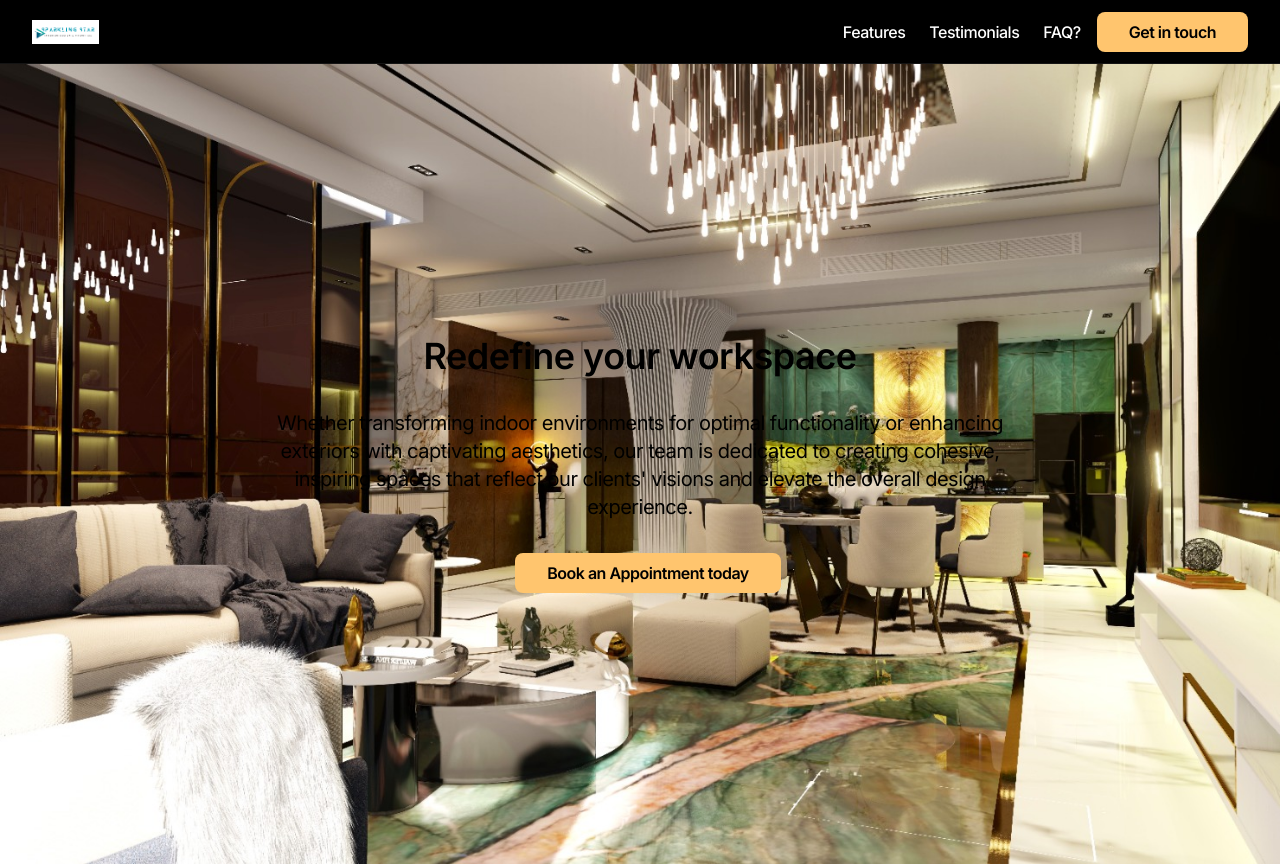
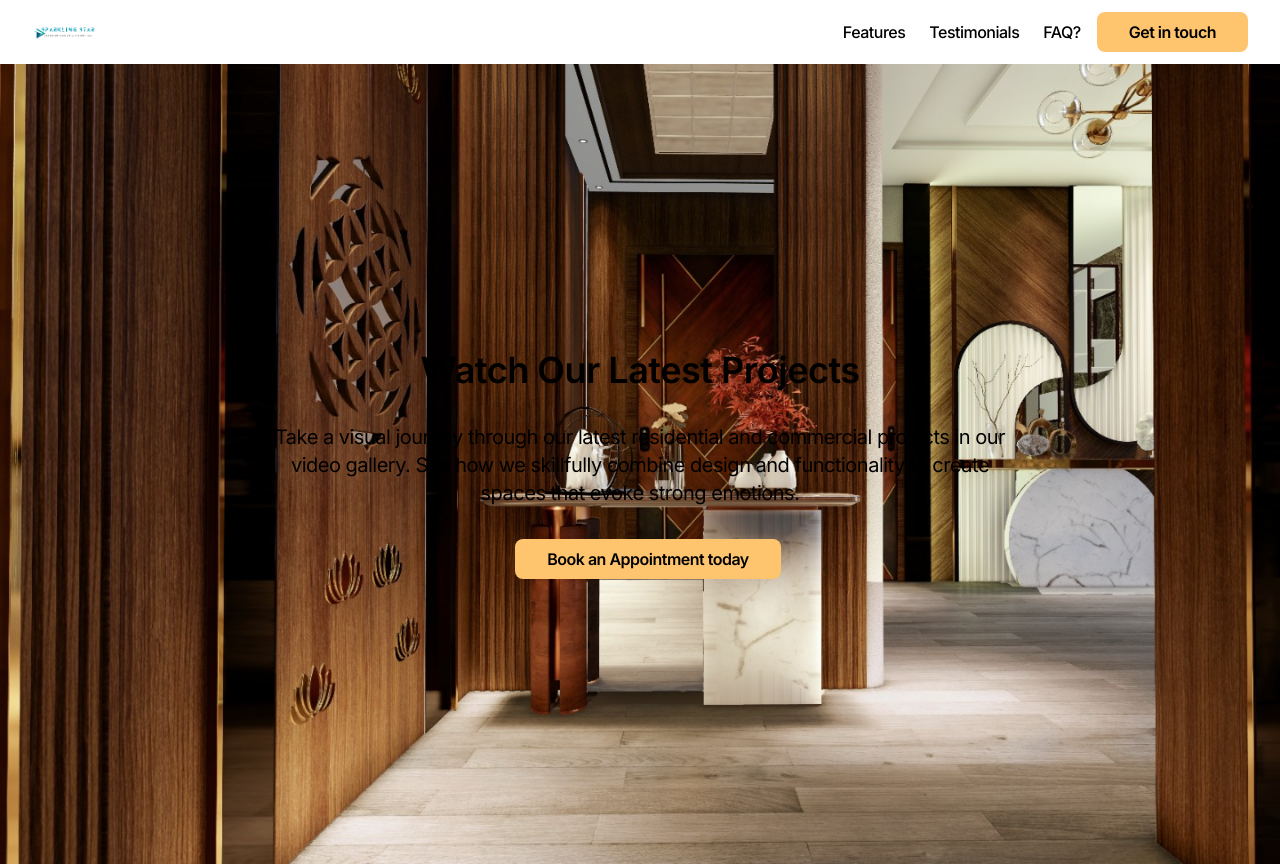
Before and after one commit to thegoanlads/sparkles, a Next.js app: page / in a window 1280 px wide. Shown: the top 866 px of the page. Built offline with nearby package versions, Linux system fonts and the light colour scheme.

Commit message:
save changes for hero

```diff
--- a/components/Header/Header.js
+++ b/components/Header/Header.js
@@ -2,14 +2,13 @@ import Link from "next/link";
 import Image from "next/image";
 import { SectionContainer } from "@components/Section";
 import { Nav } from "@components/Nav";
-import { ButtonGroup, Button } from "@components/Button";
-import { Icon } from "@iconify/react";
+import { ButtonGroup } from "@components/Button";
 
 export const Header = () => {
     return (
         <header
             id="header"
-            className="header fixed left-0 w-full z-30 top-0 backdrop-filter dark:bg-white bg-black backdrop-blur-lg"
+            className="header fixed left-0 w-full z-30 top-0 backdrop-filter backdrop-blur-lg"
         >
             <SectionContainer className="header--container wrap wrap-px">
                 <div className="header-logo--container">
--- a/components/Hero/Hero.js
+++ b/components/Hero/Hero.js
@@ -4,18 +4,40 @@ import { ButtonGroup } from "@components/Button";
 import { Content } from "@components/Content";
 import { SectionContainer } from "@components/Section";
 import { PageTitle } from "@components/Title";
+import { v4 as uuid } from "uuid";
 
-const banners = [
-    "image/banners/01.jpeg",
-    "image/banners/02.jpeg",
-    "image/banners/03.jpeg",
-    "image/banners/04.jpeg",
-    "image/banners/05.jpeg",
-    "image/banners/06.jpeg"
+const heroProps = [
+    {
+        id: uuid(),
+        title: "Redefine Your Space",
+        content:
+            "Tailored Interior Solutions for Residential and Commercial Settings. Elevate your living and working environments with our bespoke interior solutions. Whether it's your home or business, we specialize in creating spaces that reflect your style and enhance functionality.",
+        bgImageName: "image/banners/02.jpeg"
+    },
+    {
+        id: uuid(),
+        title: "Our Skills & Expertise",
+        content:
+            "At Sparkling Star, our expertise extends to both residential and commercial design. From cozy homes to dynamic workspaces, we bring a blend of creativity, technical proficiency, and client-focused dedication to every project.",
+        bgImageName: "image/banners/04.jpeg"
+    },
+    {
+        id: uuid(),
+        title: "Portfolio Highlights",
+        content:
+            "Explore our portfolio to witness the transformation of diverse spaces. From elegant commercial centers to comfortable residential havens, our portfolio demonstrates the adaptability and quality we bring to every project.",
+        bgImageName: "image/banners/05.jpeg"
+    },
+    {
+        id: uuid(),
+        title: "Watch Our Latest Projects",
+        content:
+            "Take a visual journey through our latest residential and commercial projects in our video gallery. See how we skillfully combine design and functionality to create spaces that evoke strong emotions.",
+        bgImageName: "image/banners/06.jpeg"
+    }
 ];
 
-export const Hero = () => {
-    const bgImageName = banners[Math.floor(Math.random() * banners.length)];
+const HeroContent = ({ title, content, bgImageName }) => {
     return (
         <SectionContainer
             className="relative min-h-screen w-full"
@@ -29,20 +51,13 @@ export const Hero = () => {
             <div className="grid min-h-screen px-8">
                 <div className="container relative z-10 my-auto mx-auto grid place-items-center text-center">
                     <PageTitle className="text-black dark:text-white">
-                        Redefine your workspace
+                        {title}
                     </PageTitle>
                     <Content
                         className="text-black dark:text-white text-center"
                         alignment="center"
                     >
-                        <p>
-                            Whether transforming indoor environments for optimal
-                            functionality or enhancing exteriors with
-                            captivating aesthetics, our team is dedicated to
-                            creating cohesive, inspiring spaces that reflect our
-                            clients&apos; visions and elevate the overall design
-                            experience.
-                        </p>
+                        <p>{content}</p>
                     </Content>
                     <ButtonGroup className="hidden md:block mt-8">
                         <a
@@ -58,3 +73,14 @@ export const Hero = () => {
         </SectionContainer>
     );
 };
+
+export const Hero = () => {
+    const item = heroProps[Math.floor(Math.random() * heroProps.length)];
+    return (
+        <HeroContent
+            title={item.title}
+            content={item.content}
+            bgImageName={item.bgImageName}
+        />
+    );
+};
--- a/styles/core/components/_nav.scss
+++ b/styles/core/components/_nav.scss
@@ -8,7 +8,6 @@
 
 @layer components {
     .header-nav {
-        @apply text-white dark:text-black;
     }
     .header-nav--container {
     }
```
